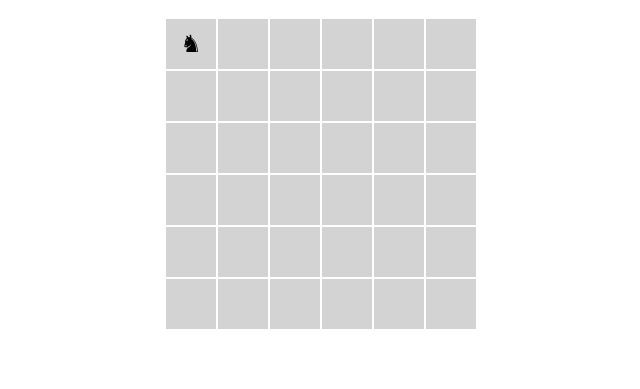
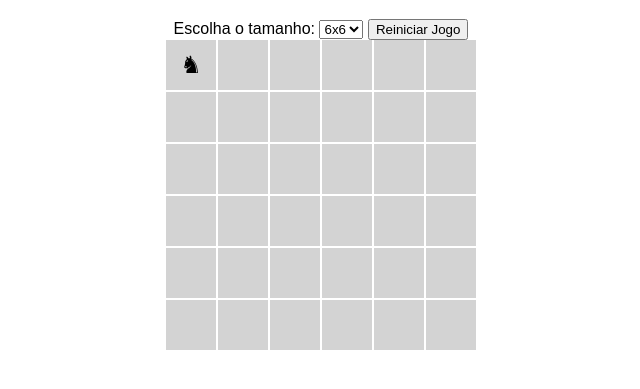
Before and after one commit to geovanemiranda/gamehorse, a plain HTML site: page index.html in a window 1280 px wide. Shown: the part 61-450 px from the top of the page, without its empty margins (319-959 px from the left). Drawn offline with Linux system fonts and the light colour scheme.

Commit message:
Update index.html

```diff
--- a/index.html
+++ b/index.html
@@ -6,7 +6,7 @@
     <title>Jogo do Cavalo</title>
     <style>
         body { font-family: Arial, sans-serif; text-align: center; }
-        .board { display: grid; grid-template-columns: repeat(6, 50px); gap: 2px; justify-content: center; }
+        .board { display: grid; gap: 2px; justify-content: center; }
         .cell { width: 50px; height: 50px; background-color: lightgray; display: flex; align-items: center; justify-content: center; cursor: pointer; }
         .visited { background-color: red; }
         .knight { font-size: 24px; }
@@ -14,15 +14,26 @@
 </head>
 <body>
     <h1>Jogo do Cavalo</h1>
+
+    <label for="boardSize">Escolha o tamanho:</label>
+    <select id="boardSize" onchange="changeBoardSize()">
+        <option value="6">6x6</option>
+        <option value="7">7x7</option>
+        <option value="8">8x8</option>
+    </select>
+
+    <button onclick="resetGame()">Reiniciar Jogo</button>
+
     <div class="board" id="board"></div>
+
     <script>
-        const boardSize = 6;
+        let boardSize = 6;
         const board = document.getElementById("board");
-
         let knightPosition = { x: 0, y: 0 };
         let visitedCells = [];
 
         function createBoard() {
+            board.style.gridTemplateColumns = `repeat(${boardSize}, 50px)`;
             board.innerHTML = "";
             for (let y = 0; y < boardSize; y++) {
                 for (let x = 0; x < boardSize; x++) {
@@ -58,6 +69,17 @@
             }
         }
 
+        function resetGame() {
+            knightPosition = { x: 0, y: 0 };
+            visitedCells = [];
+            createBoard();
+        }
+
+        function changeBoardSize() {
+            boardSize = parseInt(document.getElementById("boardSize").value);
+            resetGame();
+        }
+
         createBoard();
     </script>
 </body>
```
